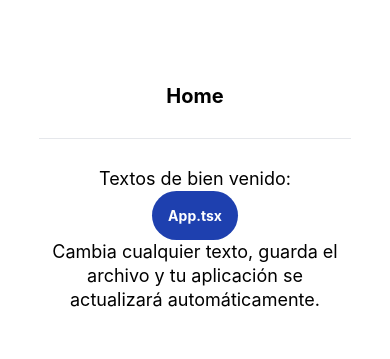
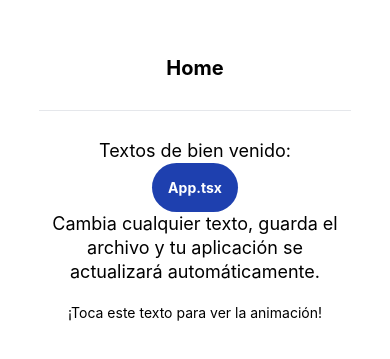
Before and after one commit to Russel-FS/rct-movie-ai, a React Native app: screen / in a window 390 px wide. Shown: the part 225-584 px from the top of the page. Built offline with nearby package versions, Linux system fonts and the light colour scheme.

Commit message:
Add animation to text on press in App component

```diff
--- a/App.tsx
+++ b/App.tsx
@@ -1,12 +1,32 @@
 import { ScreenContent } from 'components/ScreenContent';
 import { StatusBar } from 'expo-status-bar';
+import { Text, View } from 'react-native';
+import Animated, { useSharedValue, useAnimatedStyle, withSpring } from 'react-native-reanimated';
 
 import './global.css';
 
 export default function App() {
+  const scale = useSharedValue(1);
+
+  const animatedStyle = useAnimatedStyle(() => {
+    return {
+      transform: [{ scale: scale.value }],
+    };
+  });
+
+  const startAnimation = () => {
+    scale.value = withSpring(1.2, {}, () => {
+      scale.value = withSpring(1);
+    });
+  };
+
   return (
     <>
-      <ScreenContent title="Home" path="App.tsx"></ScreenContent>
+      <ScreenContent title="Home" path="App.tsx">
+        <Animated.View style={[{ padding: 20 }, animatedStyle]}>
+          <Text onPress={startAnimation}>¡Toca este texto para ver la animación!</Text>
+        </Animated.View>
+      </ScreenContent>
       <StatusBar style="auto" />
     </>
   );
```
